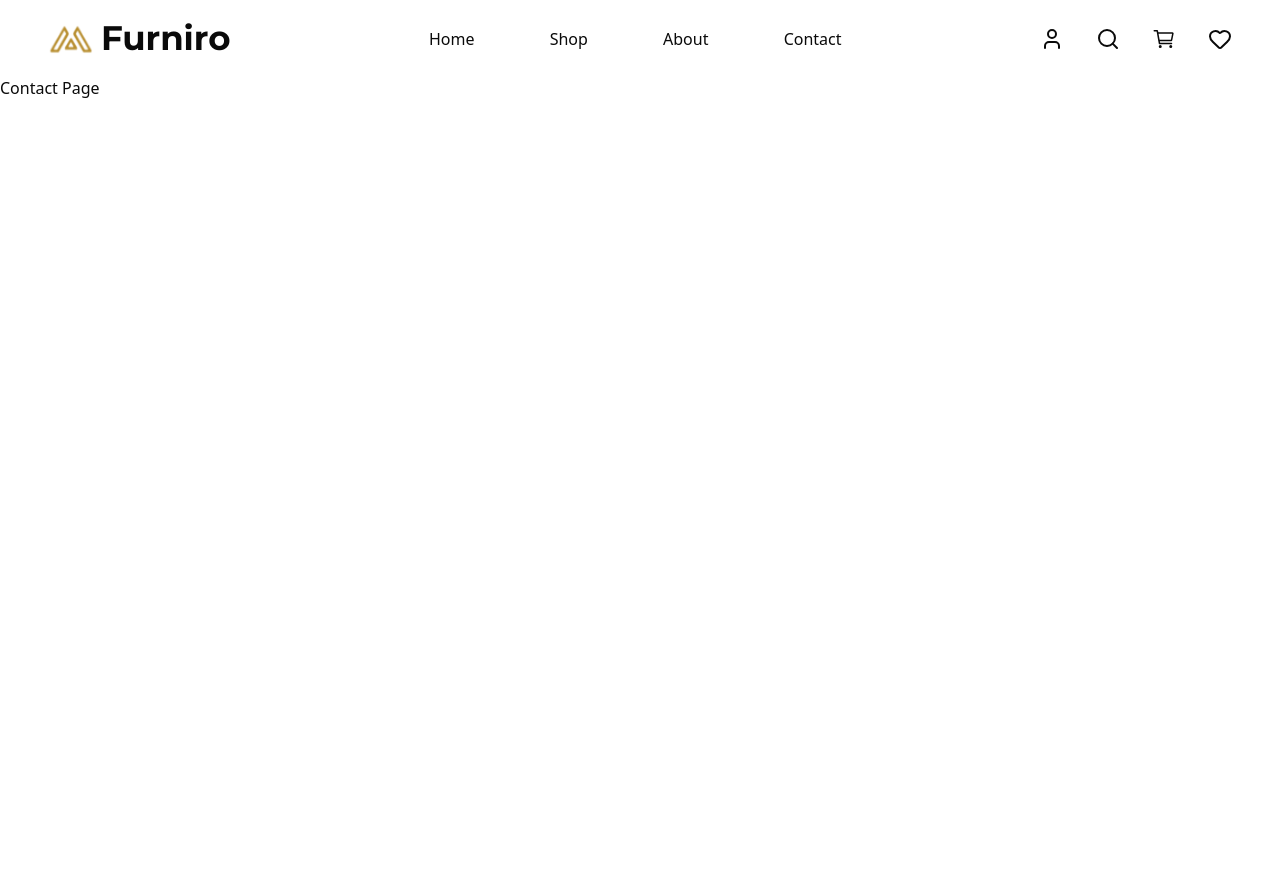
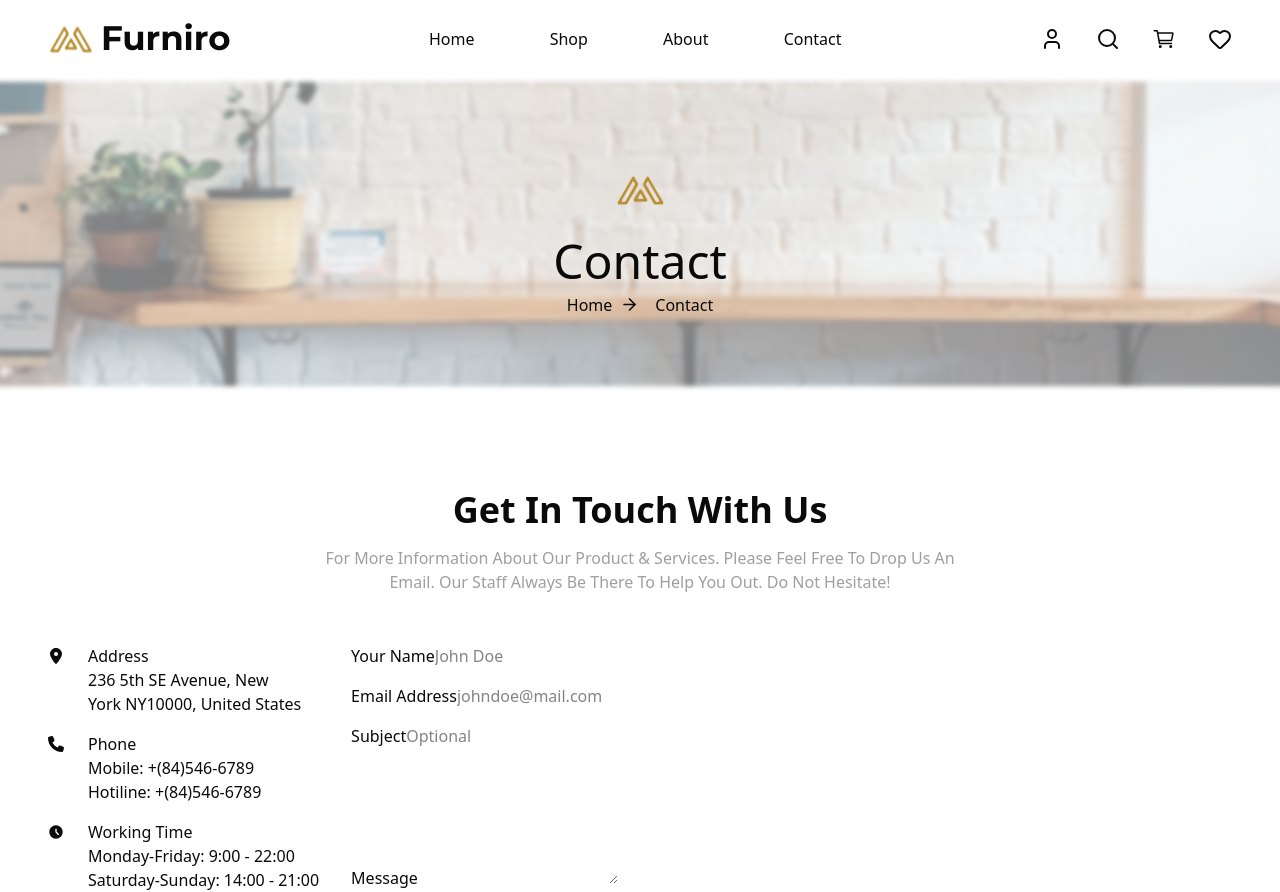
Before and after one commit to ShinobiKoda/furniro, a Next.js app: page /contact in a window 1280 px wide. Before the commit the page ends 800 px from the top, so only its background shows below. Built offline with nearby package versions, Linux system fonts and the light colour scheme.

Commit message:
Refactor code structure for improved readability and maintainability

```diff
--- a/src/app/contact/page.tsx
+++ b/src/app/contact/page.tsx
@@ -1,5 +1,12 @@
+"use client";
+
 import { ContactPage } from "@/components/contact/contact-page";
+import { usePathname } from "next/navigation";
 
 export default function Contact() {
-  return <ContactPage />;
+  const pathname = usePathname();
+  const pathSegments = pathname.split("/").filter(Boolean);
+
+
+  return <ContactPage pathSegments={pathSegments}/>;
 }
--- a/src/components/about/AboutHomepage.tsx
+++ b/src/components/about/AboutHomepage.tsx
@@ -1,6 +1,5 @@
-
-
 import { NavDisplay } from "@/components/NavDisplay";
+import Image from "next/image"
 
 interface AboutHomepageProps {
   pathSegments: string[];
@@ -14,6 +13,12 @@ export function AboutHomepage({ pathSegments }: AboutHomepageProps) {
         style={{ backgroundImage: "url('/images/furniro_shop-hero-bg.svg')" }}
       >
         <div className="flex flex-col gap-2 w-full h-full justify-center items-center">
+          <Image
+            src="/images/furniro_path-logo.svg"
+            alt="Furniro Logo"
+            height={77}
+            width={77}
+          />
           <h1 className="font-medium text-5xl capitalize">
             {pathSegments[pathSegments.length - 1] || "Shop"}
           </h1>
--- a/src/components/contact/contact-page.tsx
+++ b/src/components/contact/contact-page.tsx
@@ -1,7 +1,101 @@
-export function ContactPage(){
-  return(
-    <div>
-      Contact Page
+"use client";
+import { motion } from "framer-motion";
+import { zoomIn } from "../animations/motion";
+import { NavDisplay } from "@/components/NavDisplay";
+import { FaLocationDot, FaPhone } from "react-icons/fa6";
+import { MdOutlineAccessTimeFilled } from "react-icons/md";
+import Image from "next/image";
+
+interface ContactPageProps {
+  pathSegments: string[];
+}
+
+export function ContactPage({ pathSegments }: ContactPageProps) {
+  return (
+    <div className="w-full">
+      <header
+        className="w-full bg-cover bg-center bg-no-repeat h-[316px]"
+        style={{ backgroundImage: "url('/images/furniro_shop-hero-bg.svg')" }}
+      >
+        <motion.div
+          initial="hidden"
+          animate="visible"
+          variants={zoomIn}
+          className="flex flex-col gap-2 w-full h-full justify-center items-center"
+        >
+          <Image
+            src="/images/furniro_path-logo.svg"
+            alt="Furniro Logo"
+            height={77}
+            width={77}
+          />
+          <h1 className="font-medium lg:text-5xl text-3xl capitalize">
+            {pathSegments[pathSegments.length - 1] || "Contact"}
+          </h1>
+          <NavDisplay pathSegments={pathSegments} />
+        </motion.div>
+
+        <div className="w-full text-center max-w-[644px] flex flex-col items-center justify-center mx-auto mt-[98px] gap-4">
+          <h2 className="capitalize font-semibold lg:text-4xl text-2xl">
+            Get in touch with us
+          </h2>
+          <p className="font-normal lg:text-base text-sm text-[#9F9F9F]">
+            For More Information About Our Product & Services. Please Feel Free
+            To Drop Us An Email. Our Staff Always Be There To Help You Out. Do
+            Not Hesitate!
+          </p>
+        </div>
+
+        <div className="w-full flex flex-col lg:flex-row gap-8 max-w-[1440px] mx-auto px-4 lg:px-12 mt-[50px]">
+          <div className="flex flex-col gap-4 max-w-[393px]">
+            <div className="flex items-start gap-6">
+              <FaLocationDot className="mt-1"/>
+              <p>
+                <span>Address</span> <br />
+                <span>236 5th SE Avenue, New <br /> York NY10000, United States</span>
+              </p>
+            </div>
+            <div className="flex items-start gap-6">
+              <FaPhone className="mt-1"/>
+              <p>
+                <span>Phone</span><br />
+                <span>
+                  Mobile: +(84)546-6789 <br />
+                  Hotiline: +(84)546-6789
+                </span>
+              </p>
+            </div>
+            <div className="flex items-start gap-6">
+              <MdOutlineAccessTimeFilled className="mt-1"/>
+              <p>
+                <span>Working Time</span><br />
+                <span>
+                  Monday-Friday: 9:00 - 22:00 <br />
+                  Saturday-Sunday: 14:00 - 21:00
+                </span>
+              </p>
+            </div>
+          </div>
+          <form className="flex flex-col gap-4">
+            <div>
+              <label htmlFor="name">Your Name</label>
+              <input type="text" id="name" placeholder="John Doe" />
+            </div>
+            <div>
+              <label htmlFor="email">Email Address</label>
+              <input type="email" id="email" placeholder="johndoe@mail.com"/>
+            </div>
+            <div>
+              <label htmlFor="subject">Subject</label>
+              <input type="text" id="subject" placeholder="Optional"/>
+            </div>
+            <div>
+              <label htmlFor="message">Message</label>
+              <textarea name="message" id="message" rows={5}></textarea>
+            </div>
+          </form>
+        </div>
+      </header>
     </div>
-  )
+  );
 }
--- a/src/components/shop/ShopHomepage.tsx
+++ b/src/components/shop/ShopHomepage.tsx
@@ -14,6 +14,7 @@ import { FurnitureCard } from "../FurnitureCard";
 import { FurnitureProps } from "@/types/type";
 import { SkeletonLoader } from "../animations/SkeletonLoader";
 import { Footer } from "../Footer";
+import Image from "next/image"
 
 interface ShopHomepageProps {
   pathSegments: string[];
@@ -68,6 +69,12 @@ export function ShopHomepage({ pathSegments }: ShopHomepageProps) {
           variants={zoomIn}
           className="flex flex-col gap-2 w-full h-full justify-center items-center"
         >
+          <Image
+            src="/images/furniro_path-logo.svg"
+            alt="Furniro Logo"
+            height={77}
+            width={77}
+          />
           <h1 className="font-medium lg:text-5xl text-3xl capitalize">
             {pathSegments[pathSegments.length - 1] || "Shop"}
           </h1>
```
Also changed, not shown: public/images/furniro_path-logo.svg (added).
